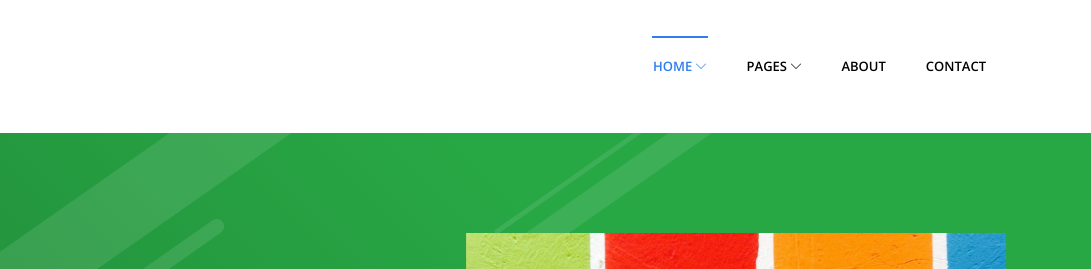
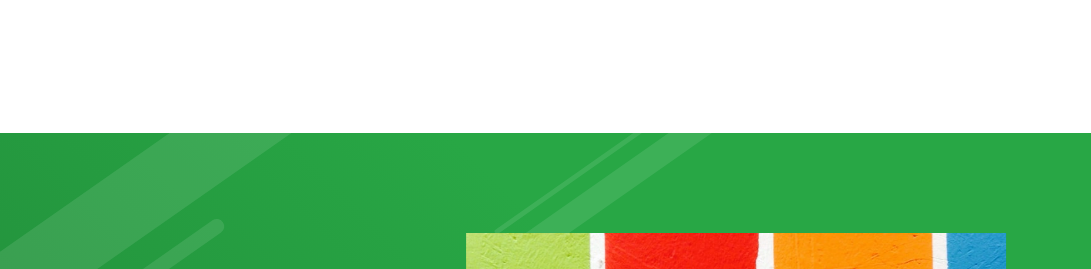
Before and after one commit to cooper-handyman/cooper-handyman.github.io, a website: page index.html in a window 1280 px wide. Shown: the top 269 px of the page, 189-1280 px from the left. Drawn offline with nearby package versions, Linux system fonts and the light colour scheme; some packages are replaced by stand-ins of ours.

Commit message:
removing dropdown

```diff
--- a/index.html
+++ b/index.html
@@ -58,12 +58,12 @@ FACEBOOK: https://www.facebook.com/themefisher
       <span class="ti-menu"></span>
     </button>
     <div class="collapse navbar-collapse" id="navbarNav">
-      <ul class="navbar-nav ml-auto">
+      <!-- <ul class="navbar-nav ml-auto">
         <li class="nav-item dropdown active">
           <a class="nav-link dropdown-toggle" href="#" data-toggle="dropdown">Home
             <span><i class="ti-angle-down"></i></span>
           </a>
-          <!-- Dropdown list -->
+          Dropdown list
           <ul class="dropdown-menu">
             <li><a class="dropdown-item active" href="index.html">Homepage</a></li>
             <li><a class="dropdown-item" href="homepage-2.html">Homepage 2</a></li>
@@ -84,7 +84,7 @@ FACEBOOK: https://www.facebook.com/themefisher
           <a class="nav-link dropdown-toggle" href="#" data-toggle="dropdown">Pages
             <span><i class="ti-angle-down"></i></span>
           </a>
-          <!-- Dropdown list -->
+          <!-- Dropdown list
           <ul class="dropdown-menu">
             <li><a class="dropdown-item @@team" href="team.html">Team</a></li>
             <li><a class="dropdown-item @@career" href="career.html">Career</a></li>
@@ -114,7 +114,7 @@ FACEBOOK: https://www.facebook.com/themefisher
         <li class="nav-item @@contact">
           <a class="nav-link" href="contact.html">Contact</a>
         </li>
-      </ul>
+      </ul> -->
     </div>
   </div>
 </nav>
```
